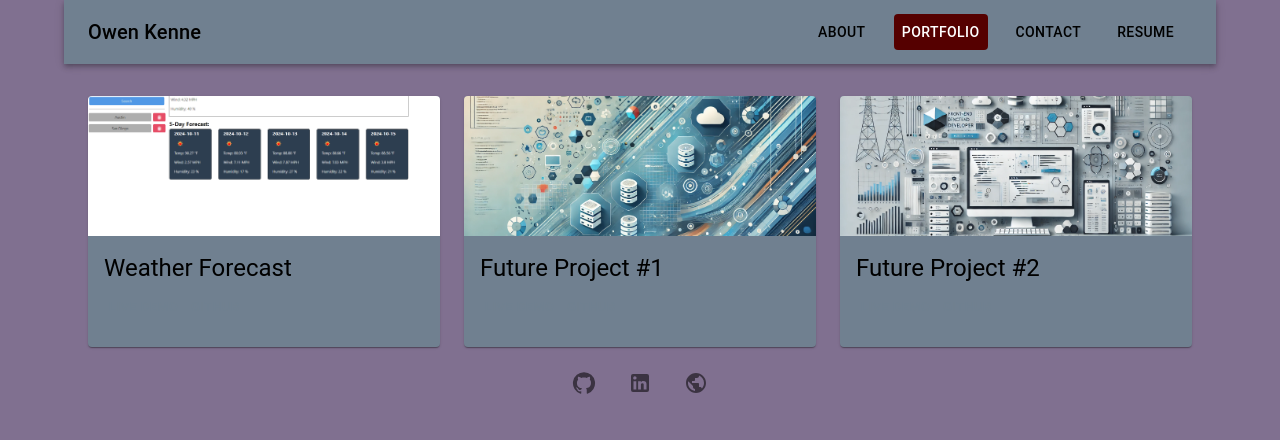
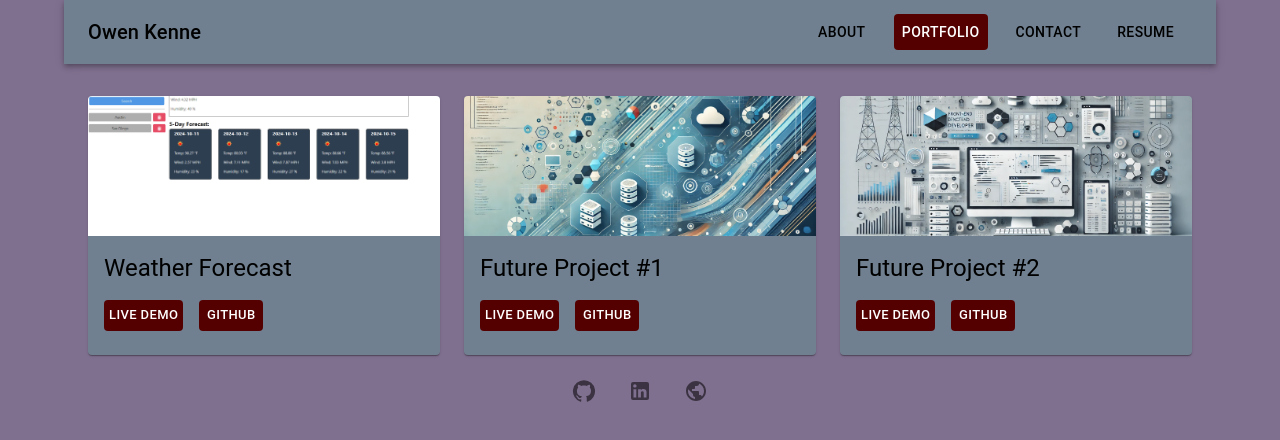
Before and after one commit to O-KenneDevWorks/portfolio-development-playground, a React (Vite) app: page /portfolio in a window 1280 px wide. Shown: the top 440 px of the page. Built offline with nearby package versions, Linux system fonts and the light colour scheme.

Commit message:
Button styling change
Moved styling from portfolio to the project component as it should have been

```diff
--- a/src/components/Portfolio.jsx
+++ b/src/components/Portfolio.jsx
@@ -27,18 +27,6 @@ export default function Portfolio() {
     // More projects here...
   ];
 
-  // Styling for application buttons
-  const buttons =
-  {
-    marginTop: 1,
-    marginRight: 2,
-    backgroundColor: 'secondary.main', // Use secondary.main color for background
-    color: 'white', // White text color
-    '&:hover': {
-      backgroundColor: 'secondary.dark', // Darker color on hover
-    },
-  }
-
   return (
     <Container>
       <Grid container spacing={3}>
--- a/src/components/Project.jsx
+++ b/src/components/Project.jsx
@@ -1,5 +1,17 @@
 // src/components/Project.jsx
 import { Card, CardContent, CardMedia, Typography, Button, Grid } from '@mui/material';
+
+// Styling for application buttons
+const buttonStyle =
+{
+  marginTop: 1,
+  marginRight: 2,
+  backgroundColor: 'secondary.main', // Use secondary.main color for background
+  color: 'white', // White text color
+  '&:hover': {
+    backgroundColor: 'secondary.dark', // Darker color on hover
+  },
+}
 
 export default function Project({ title, image, deployedUrl, githubUrl }) {
   return (
@@ -10,8 +22,8 @@ export default function Project({ title, image, deployedUrl, githubUrl }) {
           <Typography gutterBottom variant="h5" component="div">
             {title}
           </Typography>
-          <Button size="small" href={deployedUrl} target="_blank">Live Demo</Button>
-          <Button size="small" href={githubUrl} target="_blank">GitHub</Button>
+          <Button size="small" href={deployedUrl} target="_blank" sx={buttonStyle}>Live Demo</Button>
+          <Button size="small" href={githubUrl} target="_blank" sx={buttonStyle}>GitHub</Button>
         </CardContent>
       </Card>
     </Grid>
```
